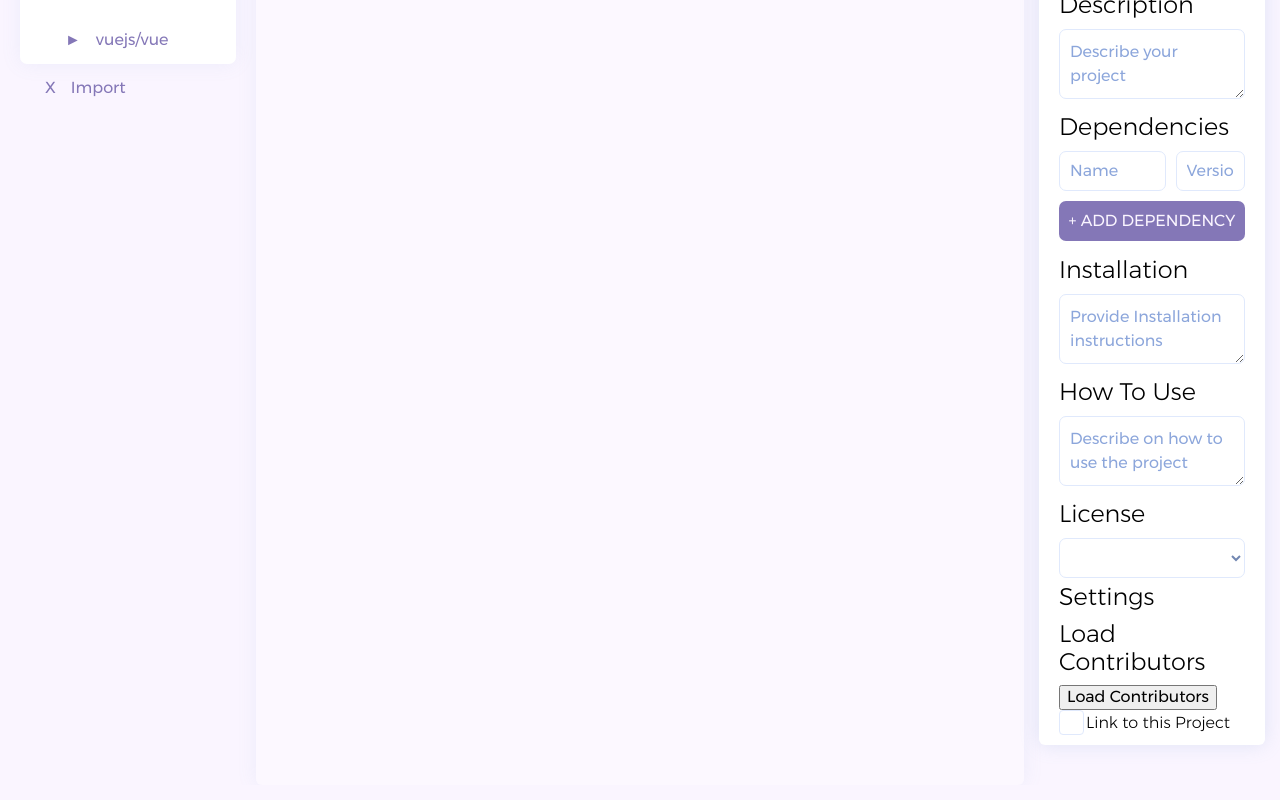
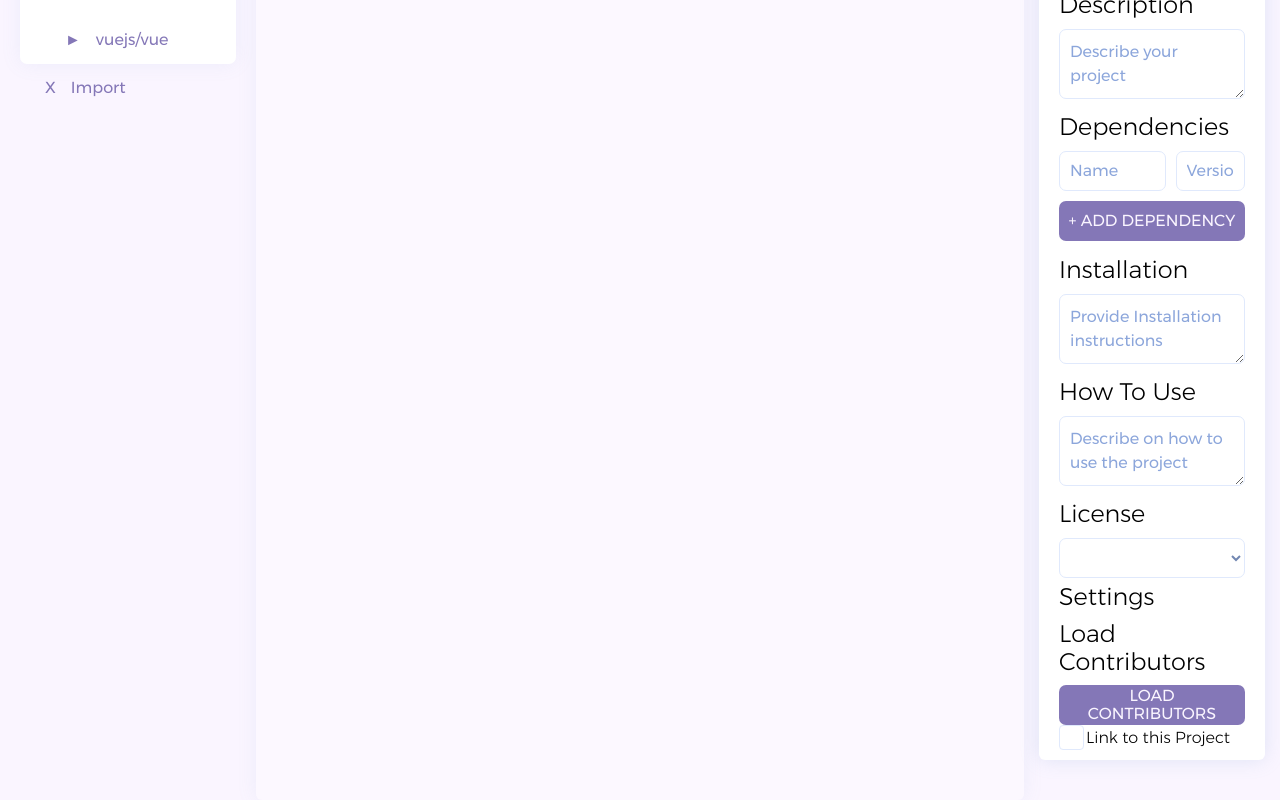
Before and after one commit to igeligel/vue-readme, a Vue app: page /#/ in a window 1280 px wide. Shown: the part 320-1120 px from the top of the page. Built offline with nearby package versions, Linux system fonts and the light colour scheme.

Commit message:
feat(ui)
add styling to button

```diff
--- a/src/components/vue-r-button.vue
+++ b/src/components/vue-r-button.vue
@@ -20,6 +20,22 @@ export default {
 };
 </script>
 
-<style>
+<style scoped>
+button {
+  color: #faf5ff;
+  width: 100%;
+  height: 2.5em;
+  border-radius: 7px;
+  border: 0;
+  text-transform: uppercase;
+  background-color: #8477B7;
+}
 
+button:hover {
+  background-color: #8b7fbb;
+}
+
+button:focus {
+  outline: 0;
+}
 </style>
```
